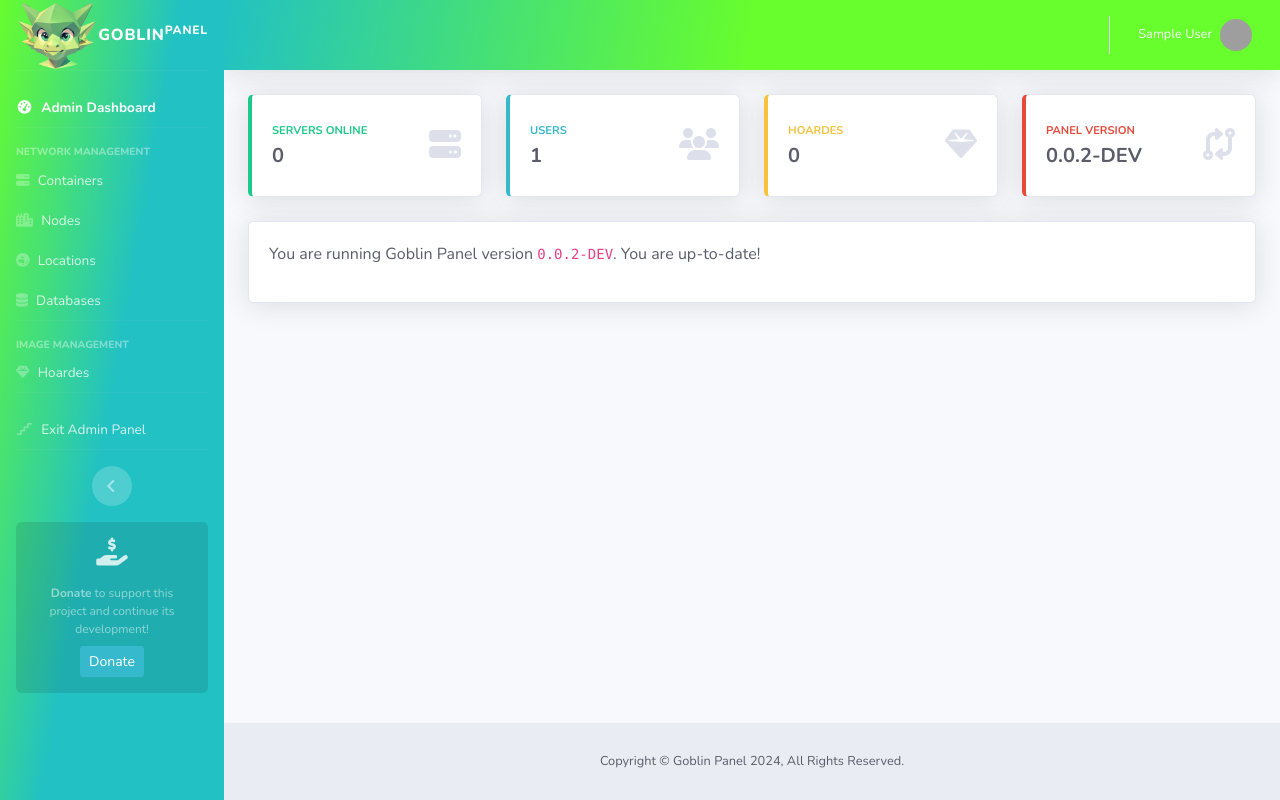
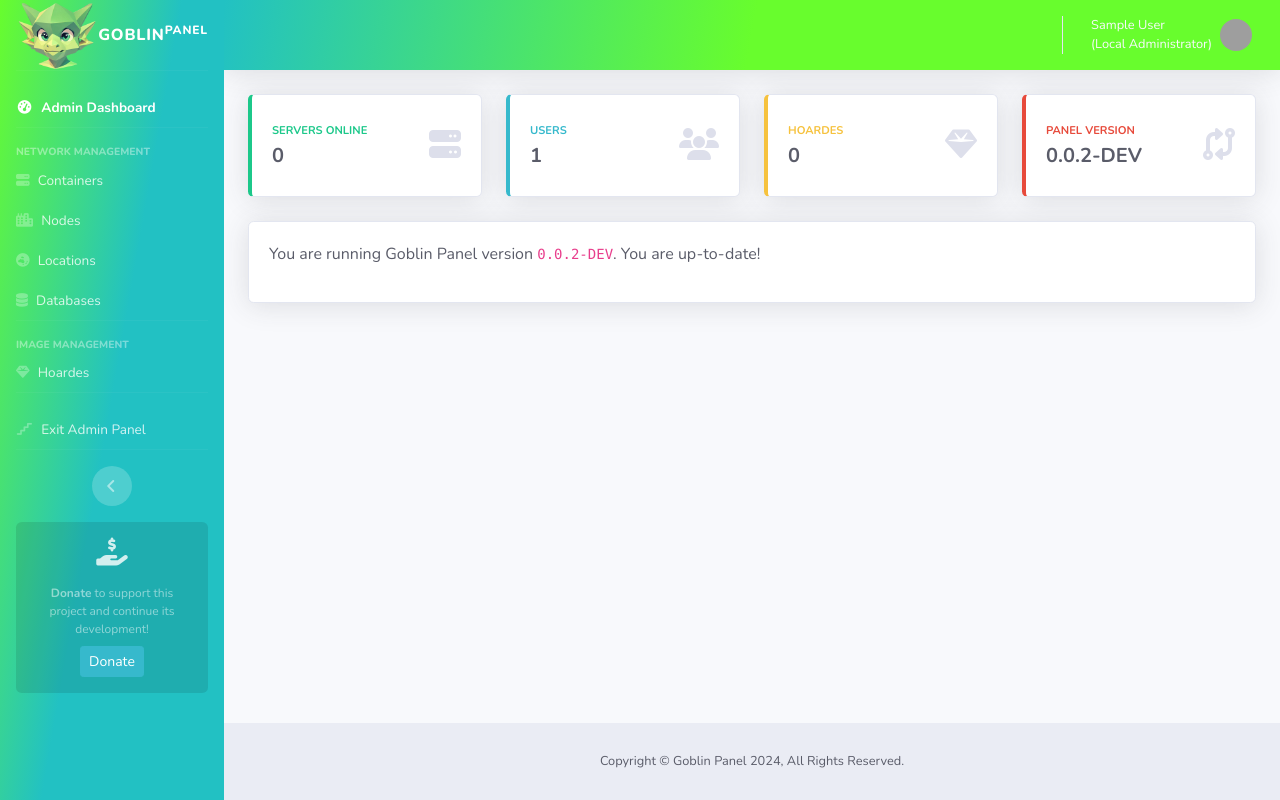
Before and after one commit to HavenRealms/goblin-panel, a Django app: page /admin/ in a window 1280 px wide. Run offline with Django 5.2, Linux system fonts and the light colour scheme; the visitor is signed in with stand-in values (Sample User, id 1); some libraries are stand-ins or nearby versions; grey boxes are pictures that could not be loaded.

Commit message:
Add Admin Tag Below Name

```diff
--- a/templates/serveradmin/base.html
+++ b/templates/serveradmin/base.html
@@ -126,7 +126,7 @@
                         <li class="nav-item dropdown no-arrow">
                             <a class="nav-link dropdown-toggle" href="#" id="userDropdown" role="button"
                                 data-toggle="dropdown" aria-haspopup="true" aria-expanded="false">
-                                <span class="mr-2 d-none d-lg-inline text-gray-100 small">{{ user.first_name}} {{ user.last_name }}</span>
+                                <span class="mr-2 d-none d-lg-inline text-gray-100 small">{{ user.first_name}} {{ user.last_name }}{% if user.is_superuser %}<br>(Local Administrator){% endif %}</span>
                                 <img class="img-profile rounded-circle" src="https://ui-avatars.com/api/?name={{ user.first_name }}+{{ user.last_name }}&background=22c1c3&color=ffffff&size=256">
                             </a>
                             <!-- Dropdown - User Information -->
```
